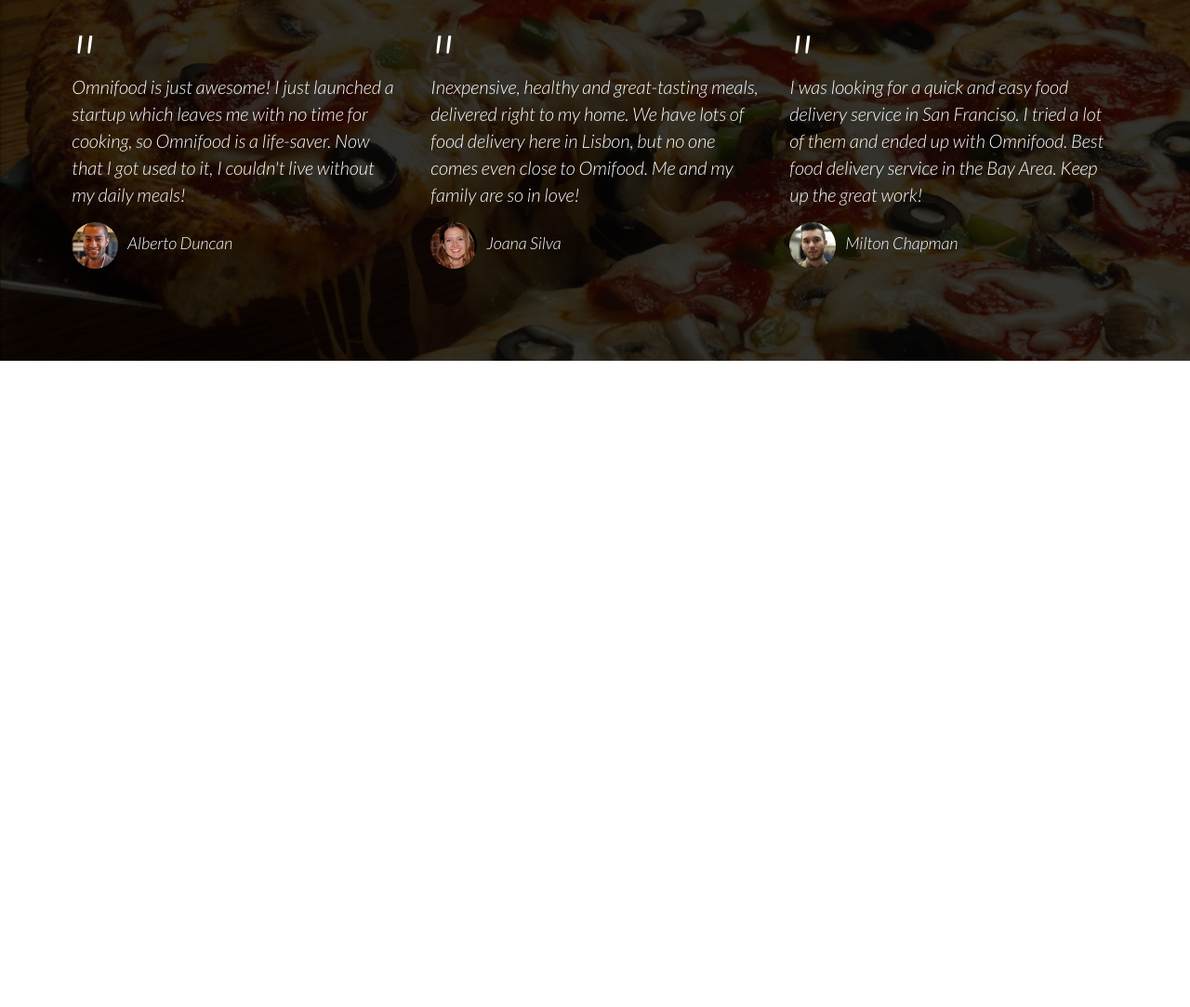
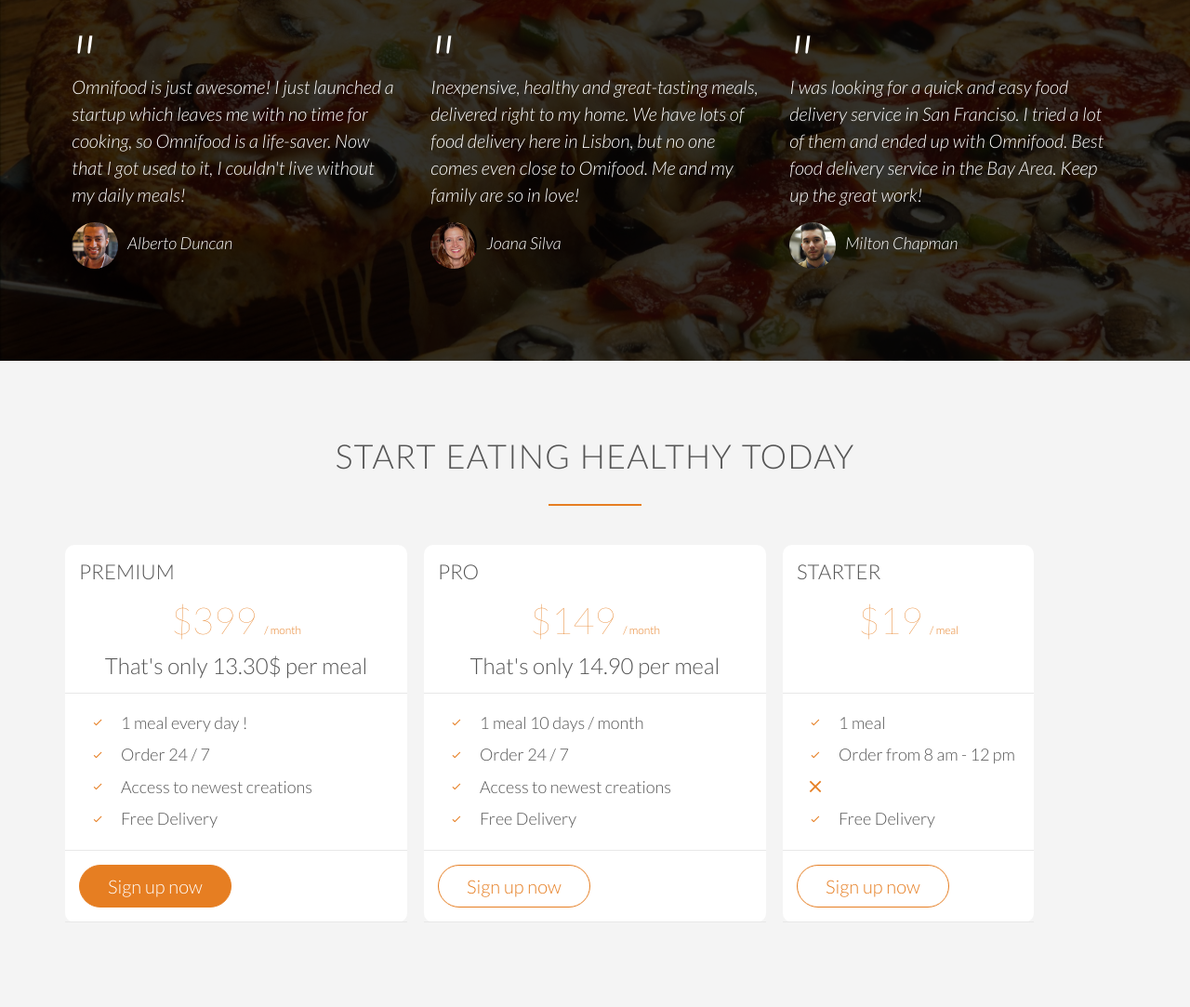
Before and after one commit to Mreyna3/Omnifood, a plain HTML site: page index.html in a window 1280 px wide. Shown: the part 3579-4662 px from the top of the page at 93% size. Before the commit the page ends 3967 px from the top, so only its background shows below. Drawn offline with Linux system fonts and the light colour scheme; files whose address does not match are found by name.

Commit message:
Adding Existing Files

```diff
--- a/index.html
+++ b/index.html
@@ -257,56 +257,26 @@
 
         </section>
 
-  <!--
-
-
-        <section class="section-testimonials">
+        <section class="section-plans">
             <div class="row">
-                <h2>Our customers can't live without us</h2>
+                <h2>Start Eating Healthy Today</h2>
             </div>
             <div class="row">
                 <div class="col span-1-of-3">
-                    <blockquote>
-                        Omnifood is just awesome! I just launched a startup which leaves me with no time for cooking, so Omnifood is a life-saver. Now that I got used to it, I couldn't live without my daily meals!
-                        <cite><img src="resources/img/customer-1.jpg">Alberto Duncan</cite>
-                    </blockquote>
-                </div>
-                <div class="col span-1-of-3">
-                    <blockquote>
-                       Inexpensive, healthy and great-tasting meals, delivered right to my home. We have lots of food delivery here in Lisbon, but no one comes even close to Omifood. Me and my family are so in love!
-                        <cite><img src="resources/img/customer-2.jpg">Joana Silva</cite>
-                    </blockquote>
-                </div>
-                <div class="col span-1-of-3">
-                    <blockquote>
-I was looking for a quick and easy food delivery service in San Franciso. I tried a lot of them and ended up with Omnifood. Best food delivery service in the Bay Area. Keep up the great work!
-                    <cite><img src="resources/img/customer-3.jpg">Milton Chapman</cite>
-                    </blockquote>
-                </div>
-            </div>
-        </section>
-
-
-        <section class="section-plans js--section-plans" id="plans">
-            <div class="row">
-                <h2>Start eating healthy today</h2>
-            </div>
-            <div class="row">
-                <div class="col span-1-of-3">
-                    <div class="plan-box js--wp-4">
+                    <div class="plan-box">
                         <div>
                             <h3>Premium</h3>
                             <p class="plan-price">$399 <span>/ month</span></p>
                             <p class="plan-price-meal">That's only 13.30$ per meal</p>
                         </div>
                         <div>
-                            <ul>
-                                <li><i class="ion-ios-checkmark-empty icon-small"></i>1 meal every day</li>
-                                <li><i class="ion-ios-checkmark-empty icon-small"></i>Order 24/7</li>
-                                <li><i class="ion-ios-checkmark-empty icon-small"></i>Access to newest creations</li>
-                                <li><i class="ion-ios-checkmark-empty icon-small"></i>Free delivery</li>
-                            </ul>
-                        </div>
+                                <ul>
+                                    <li><i class="ion-ios-checkmark-empty icon-small"></i>1 meal every day !</li>
+                                    <li><i class="ion-ios-checkmark-empty icon-small"></i>Order 24 / 7</li>
+                                    <li><i class="ion-ios-checkmark-empty icon-small"></i>Access to newest creations</li>
+                                    <li><i class="ion-ios-checkmark-empty icon-small"></i>Free Delivery</li>
+                                </ul>
+                            </div>
                         <div>
                             <a href="#" class="btn btn-full">Sign up now</a>
                         </div>
@@ -317,34 +287,35 @@ I was looking for a quick and easy food delivery service in San Franciso. I trie
                         <div>
                             <h3>Pro</h3>
                             <p class="plan-price">$149 <span>/ month</span></p>
-                            <p class="plan-price-meal">That's only 14.90$ per meal</p>
+                            <p class="plan-price-meal">That's only 14.90 per meal</p>
                         </div>
                         <div>
                             <ul>
-                                <li><i class="ion-ios-checkmark-empty icon-small"></i>1 meal 10 days/month</li>
-                                <li><i class="ion-ios-checkmark-empty icon-small"></i>Order 24/7</li>
+                                <li><i class="ion-ios-checkmark-empty icon-small"></i>1 meal 10 days / month</li>
+                                <li><i class="ion-ios-checkmark-empty icon-small"></i>Order 24 / 7</li>
                                 <li><i class="ion-ios-checkmark-empty icon-small"></i>Access to newest creations</li>
-                                <li><i class="ion-ios-checkmark-empty icon-small"></i>Free delivery</li>
+                                <li><i class="ion-ios-checkmark-empty icon-small"></i>Free Delivery</li>
                             </ul>
                         </div>
                         <div>
-                            <a href="#" class="btn btn-ghost">Sign up now</a>
+                            <a href="#" class="btn btn-ghost">Sign up now </a>
                         </div>
                     </div>
                 </div>
-                <div class="col span-1-of-3">
+                <div class="col span-1-of-three">
                     <div class="plan-box">
                         <div>
                             <h3>Starter</h3>
-                            <p class="plan-price">19$ <span>/ meal</span></p>
-                            <p class="plan-price-meal">&nbsp;</p>
+                            <p class="plan-price">$19 <span>/ meal</span></p>
+                            <p class="plan-price-meal">&nbsp</p>
+
                         </div>
                         <div>
                             <ul>
                                 <li><i class="ion-ios-checkmark-empty icon-small"></i>1 meal</li>
-                                <li><i class="ion-ios-checkmark-empty icon-small"></i>Order from 8 am to 12 pm</li>
-                                <li><i class="ion-ios-close-empty icon-small"></i></li>
-                                <li><i class="ion-ios-checkmark-empty icon-small"></i>Free delivery</li>
+                                <li><i class="ion-ios-checkmark-empty icon-small"></i>Order from 8 am - 12 pm</li>
+                                <li><i class="ion-android-close icon-small"></i></li>
+                                <li><i class="ion-ios-checkmark-empty icon-small"></i>Free Delivery</li>
                             </ul>
                         </div>
                         <div>
@@ -354,6 +325,9 @@ I was looking for a quick and easy food delivery service in San Franciso. I trie
                 </div>
             </div>
         </section>
+
+  <!--
+
 
         <section class="section-form">
             <div class="row">
--- a/resources/css/style.css
+++ b/resources/css/style.css
@@ -261,7 +261,7 @@ header {
 }
 .meals-showcase {
     list-style: none;
-    width = 100%;
+    width: 100%;
 }
 
 .meals-showcase li {
@@ -408,7 +408,58 @@ cite img{
 }
 
 
+/* ----------------------------------------------- */
+/* Section Plans */
+/* ----------------------------------------------- */
 
+.section-plans{
+    background-color: #f4f4f4;
+}
+
+.plan-box{
+    background-color: #fff;
+    border-radius: 10px;
+    width: 100%;
+
+
+
+}
+
+
+.plan-box div {
+    padding: 15px;
+    border-bottom: 1px solid #e8e8e8;
+
+
+}
+
+.plan-box ul {
+    list-style: none;
+}
+
+.plan-box li {
+    padding: 5px;
+    font-size: 90%;
+}
+
+.plan-price {
+    font-size: 200%;
+    font-weight: 100;
+    text-align: center;
+    margin-bottom: 10px;
+    color: #e67e22;
+}
+
+.plan-price span {
+    font-size: 30%;
+    font-weight: 300;
+}
+
+.plan-price-meal {
+    font-size: 120%;
+    text-align: center;
+
+}
 
 
 /* ----------------------------------------------- */
```
